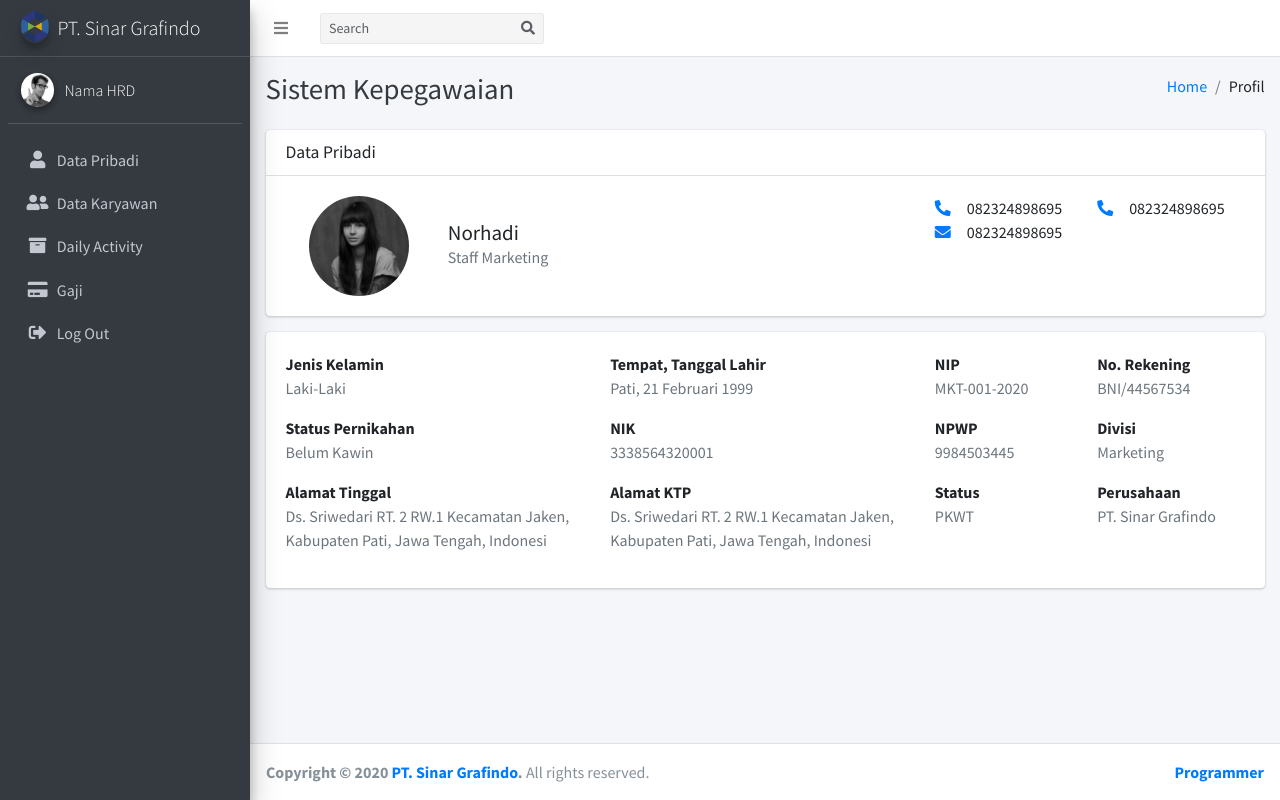
After one commit to hafidzalafaf/ci_skripsi, a CodeIgniter app: page /database/hrd/Hrd/data_pribadi in a window 1280 px wide. The commit adds this page. Run offline with CodeIgniter, Linux system fonts and the light colour scheme; some libraries are stand-ins or nearby versions.

Commit message:
seccond commit

```diff
--- a/application/config/config.php
+++ b/application/config/config.php
@@ -23,7 +23,9 @@ defined('BASEPATH') OR exit('No direct script access allowed');
 | a PHP script and you can easily do that on your own.
 |
 */
-$config['base_url'] = 'http://localhost/codeigniter';
+$config['base_url'] = ((isset($_SERVER['HTTPS']) && $_SERVER['HTTPS'] == "on") ? "https" : "http");
+$config['base_url'] .= "://" . $_SERVER['HTTP_HOST'];
+$config['base_url'] .= str_replace(basename($_SERVER['SCRIPT_NAME']), "", $_SERVER['SCRIPT_NAME']);
 
 /*
 |--------------------------------------------------------------------------
@@ -35,7 +37,7 @@ $config['base_url'] = 'http://localhost/codeigniter';
 | variable so that it is blank.
 |
 */
-$config['index_page'] = 'index.php';
+$config['index_page'] = '';
 
 /*
 |--------------------------------------------------------------------------
--- a/application/config/routes.php
+++ b/application/config/routes.php
@@ -52,4 +52,4 @@ defined('BASEPATH') OR exit('No direct script access allowed');
 $route['default_controller'] = 'welcome';
 $route['404_override'] = '';
 $route['translate_uri_dashes'] = FALSE;
-$route['hrd'] = 'hrd/Hrd';
+$route['hrd'] = 'hrd/Hrd/index';
--- a/application/controllers/hrd/Hrd.php
+++ b/application/controllers/hrd/Hrd.php
@@ -15,5 +15,14 @@ defined('BASEPATH') OR exit('No direct script access allowed');
             $this->load->view('_partials/js');
             $this->load->view('_partials/js_hrd');
         }
+
+        public function data_pribadi(){
+            $this->load->view('_partials/header');
+            $this->load->view('_partials/navbar');
+            $this->load->view('_partials/sidebar');
+            $this->load->view('hrd/data_pribadi');
+            $this->load->view('_partials/footer');
+            $this->load->view('_partials/js');
+        }
     }
 ?>
--- a/application/views/_partials/sidebar.php
+++ b/application/views/_partials/sidebar.php
@@ -27,7 +27,7 @@
                with font-awesome or any other icon font library -->
 
           <li class="nav-item">
-            <a href="page-custom/hrd_data.php" class="nav-link">
+            <a href="<?php echo base_url('hrd/Hrd/data_pribadi') ?>" class="nav-link">
               <i class="nav-icon fas fa-user"></i>
               <p>
                 Data Pribadi
--- /dev/null
+++ b/application/views/hrd/data_pribadi.php
@@ -0,0 +1,116 @@
+<!-- Content Wrapper. Contains page content -->
+<div class="content-wrapper">
+    <!-- Content Header (Page header) -->
+    <div class="content-header">
+      <div class="container-fluid">
+        <div class="row mb-2">
+          <div class="col-sm-6">
+            <h1 class="m-0 text-dark">Sistem Kepegawaian</h1>
+          </div><!-- /.col -->
+          <div class="col-sm-6">
+            <ol class="breadcrumb float-sm-right">
+              <li class="breadcrumb-item active"><a href="../index_hrd.php">Home</a></li>
+              <li class="breadcrumb-item">Profil</li>
+              <!-- <li class="breadcrumb-item active">Dashboard</li> -->
+            </ol>
+          </div><!-- /.col -->
+        </div><!-- /.row -->
+      </div><!-- /.container-fluid -->
+    </div>
+    <!-- /.content-header -->
+
+    <!-- Main content -->
+
+
+    <section class="content">
+      <div class="container-fluid">
+        <div class="row">
+          <div class="col-12">
+            <div class="card">
+              <div class="card-header">
+                <h3 class="card-title">Data Pribadi</h3>
+              </div>
+              <div class="card-body">
+                <div class="row">
+                  <div class="col-lg-2 d-flex justify-content-center">
+                      <img class="profile-img img-fluid img-circle img-lg"
+                         src="dist/img/user4-128x128.jpg"
+                         alt="User profile picture">
+                  </div>
+                  <div class="col-lg-6">
+                    <h5 class="profile-username mb-0 mt-4">Norhadi</h5>
+                    <p class="text-muted">Staff Marketing</p>
+                  </div>
+                  <div class="col-lg-2">
+                    <p class="mb-0"><i class="fas fa-phone-alt mr-3" style="color:#007bff;"></i>082324898695<br></p>
+                    <p class="mb-0"><i class="fas fa-envelope mr-3" style="color:#007bff;"></i>082324898695<br></p>
+                  </div>
+                   <div class="col-lg-2">
+                    <p class="mb-0"><i class="fas fa-phone-alt mr-3" style="color:#007bff;"></i>082324898695<br></p>
+                  </div>
+                </div>
+            </div>
+          </div>
+        </div>
+      </div>
+    </section>
+
+    <section class="content">
+      <div class="container-fluid">
+        <div class="row">
+          <div class="col-12">
+            <div class="card">
+              <div class="card-body">
+                <div class="row">
+                <!-- kiri utama -->
+                  <div class="col-lg-8">
+                    <div class="row">
+                        <div class="col-lg-6">
+                          <label class="mb-0">Jenis Kelamin</label>
+                          <p class="text-muted">Laki-Laki</p>
+                          <label class="mb-0">Status Pernikahan</label>
+                          <p class="text-muted">Belum Kawin</p>
+                          <label class="mb-0">Alamat Tinggal</label>
+                          <p class="text-muted">Ds. Sriwedari RT. 2 RW.1 Kecamatan Jaken, Kabupaten Pati, Jawa Tengah, Indonesi</p>
+                        </div>
+                        <div class="col-lg-6">
+                          <label class="mb-0">Tempat, Tanggal Lahir</label>
+                          <p class="text-muted">Pati, 21 Februari 1999</p>
+                          <label class="mb-0">NIK</label>
+                          <p class="text-muted">3338564320001</p>
+                          <label class="mb-0">Alamat KTP</label>
+                          <p class="text-muted">Ds. Sriwedari RT. 2 RW.1 Kecamatan Jaken, Kabupaten Pati, Jawa Tengah, Indonesi</p>
+                        </div>
+                    </div>
+                  </div>
+                  <!-- kanan utama -->
+                  <div class="col-lg-4">
+                    <div class="row">
+                      <div class="col-lg-6">
+                          <label class="mb-0">NIP</label>
+                          <p class="text-muted">MKT-001-2020</p>
+                          <label class="mb-0">NPWP</label>
+                          <p class="text-muted">9984503445</p>
+                          <label class="mb-0">Status</label>
+                          <p class="text-muted">PKWT</p>
+                      </div>
+                      <div class="col-lg-6">
+                          <label class="mb-0">No. Rekening</label>
+                          <p class="text-muted">BNI/44567534</p>
+                          <label class="mb-0">Divisi</label>
+                          <p class="text-muted">Marketing</p>
+                          <label class="mb-0">Perusahaan</label>
+                          <p class="text-muted">PT. Sinar Grafindo</p>
+                      </div>
+                    </div>
+                  </div>
+                </div>
+            </div>
+          </div>
+        </div>
+      </div>
+    </section>
+
+    <!-- /.content -->
+  </div>
+  <!-- /.content-wrapper -->
```
Also changed, not shown: .htaccess (added), 1 other file.
